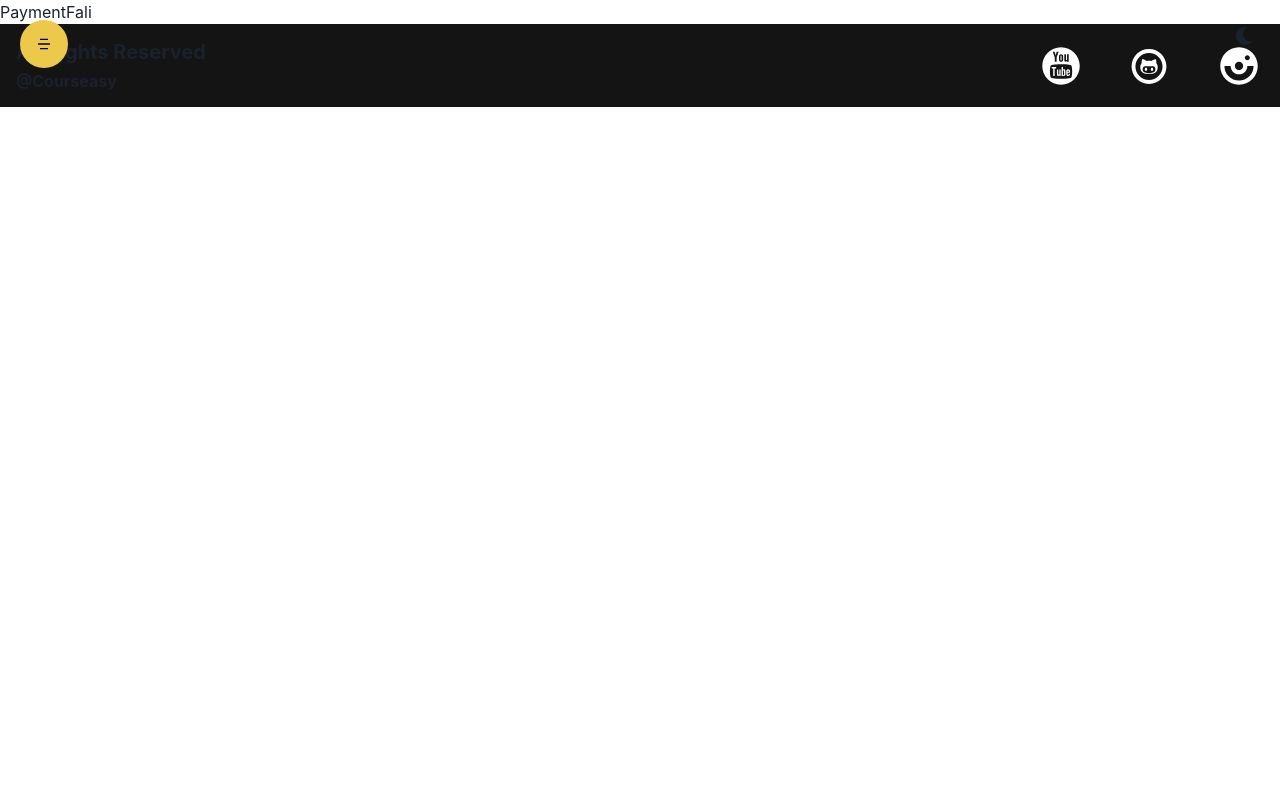
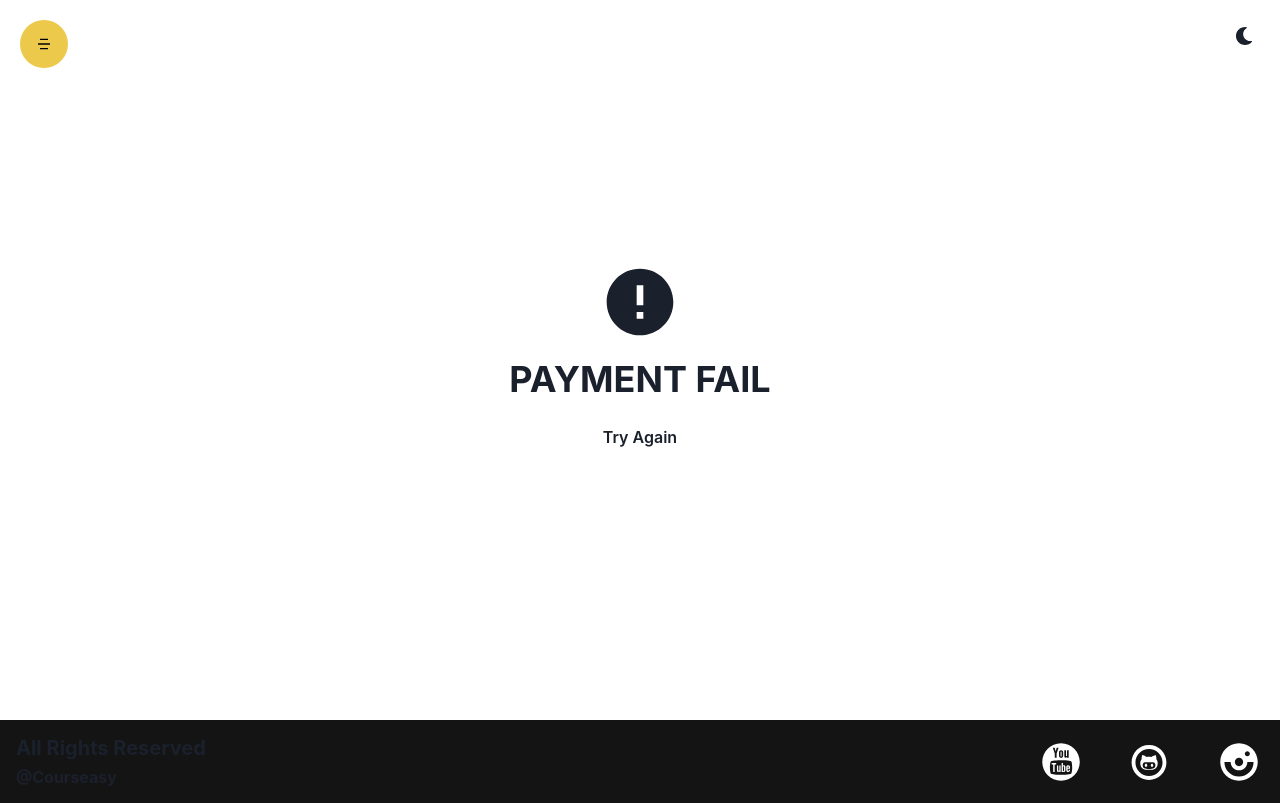
Before and after one commit to ragasxx/courseasy, a React (Create React App) app in the folder courseasy/: page /paymentfail in a window 1280 px wide. Built offline with nearby package versions, Linux system fonts and the light colour scheme.

Commit message:
paymentfail page build

```diff
--- a/courseasy/src/components/Layout/NotFound/NotFound.jsx
+++ b/courseasy/src/components/Layout/NotFound/NotFound.jsx
@@ -1,7 +1,19 @@
 import React from 'react';
-
+import { Button, Container, Heading, VStack } from '@chakra-ui/react';
+import { RiErrorWarningFill } from 'react-icons/ri';
+import { Link } from 'react-router-dom';
 const NotFound = () => {
-  return <div>NotFound</div>;
+  return (
+    <Container h="90vh">
+      <VStack justifyContent={'center'} h="full" spacing={'4'}>
+        <RiErrorWarningFill size={'5rem'} />
+        <Heading>Page Not Found</Heading>
+        <Link to="/">
+          <Button variant={'ghost'}>Go to home</Button>
+        </Link>
+      </VStack>
+    </Container>
+  );
 };
 
 export default NotFound;
--- a/courseasy/src/components/Payments/PaymentFail.jsx
+++ b/courseasy/src/components/Payments/PaymentFail.jsx
@@ -1,7 +1,20 @@
+import { Button, Container, Heading, VStack } from '@chakra-ui/react';
 import React from 'react';
+import { RiErrorWarningFill } from 'react-icons/ri';
+import { Link } from 'react-router-dom';
 
 const PaymentFail = () => {
-  return <div>PaymentFali</div>;
+  return (
+    <Container h="90vh">
+      <VStack justifyContent={'center'} h="full" spacing={'4'}>
+        <RiErrorWarningFill size={'5rem'} />
+        <Heading textTransform={'uppercase'}>Payment Fail</Heading>
+        <Link to="/subscribe">
+          <Button variant={'ghost'}>Try Again</Button>
+        </Link>
+      </VStack>
+    </Container>
+  );
 };
 
 export default PaymentFail;
```
Also changed, not shown: courseasy/src/components/Payments/PaymentSuccess.jsx (+2 -6 lines).
